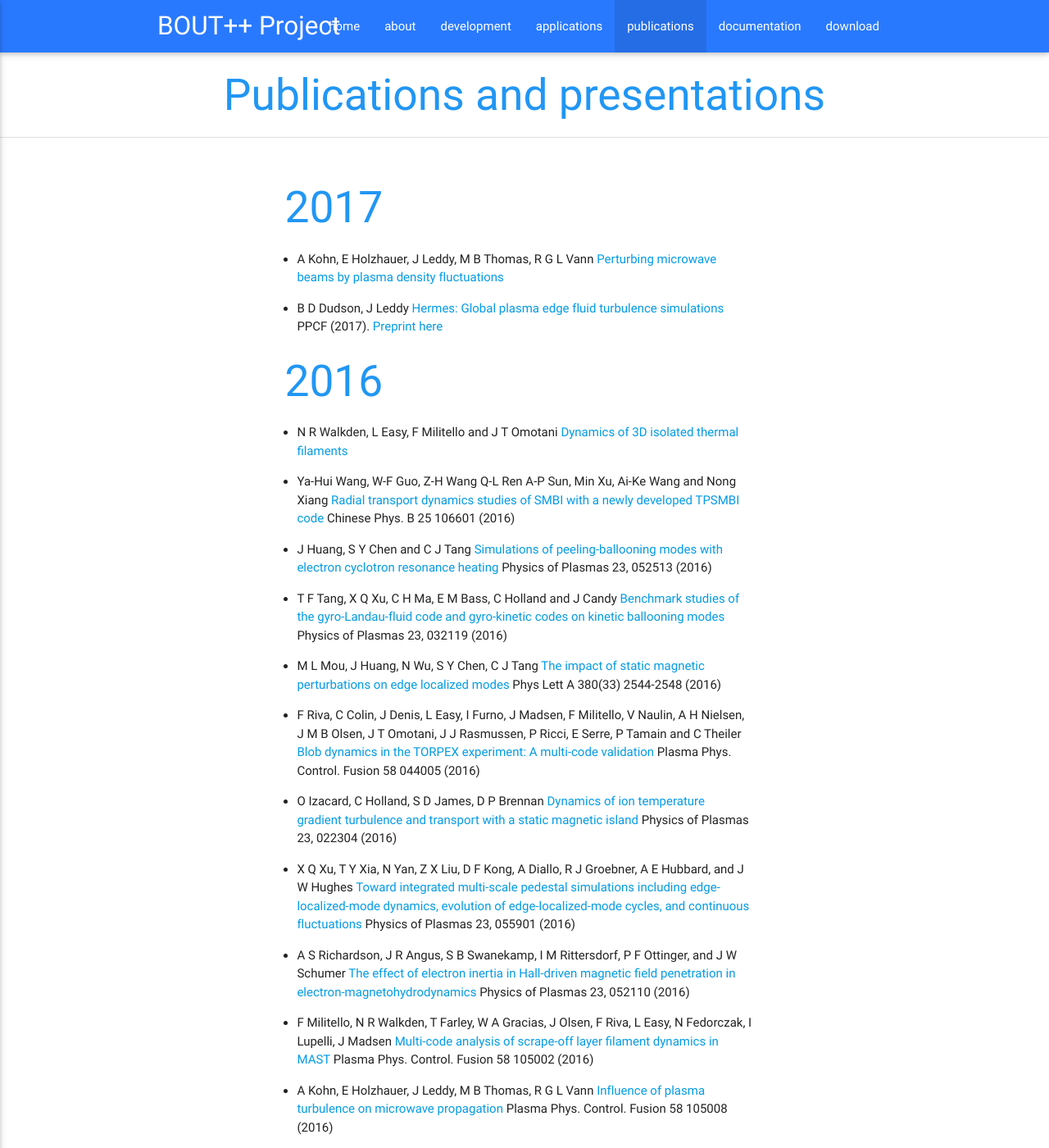
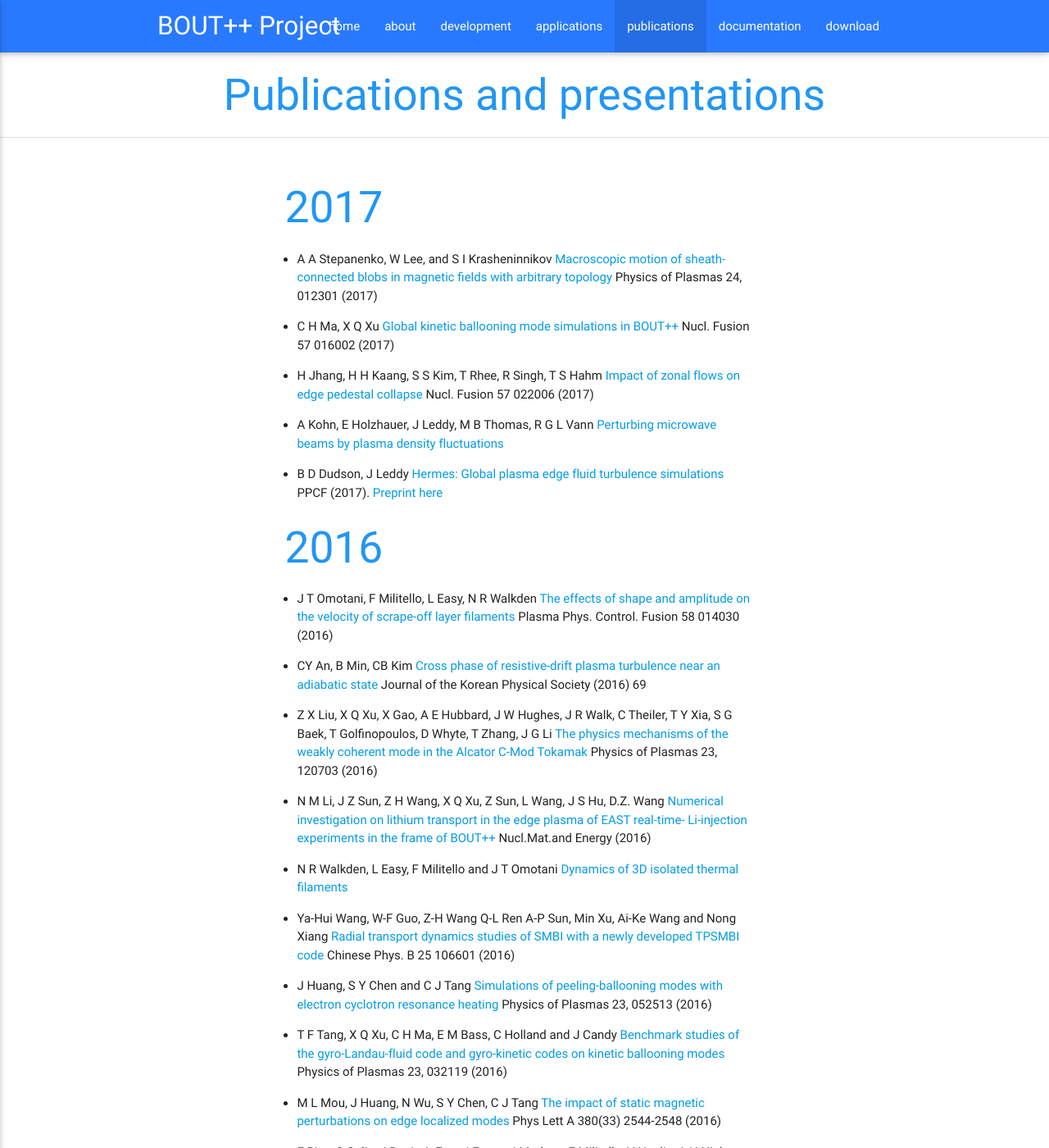
Before and after one commit to boutproject/boutproject.github.io, a Jekyll site: the page built from publications/index.md, in a window 1280 px wide and 1400 px high. Shown: the whole window at 82% size. Built offline with Jekyll 4.4.1, drawn with Linux system fonts in a browser that asks for light colours; some of the changed text lies outside the part shown.

Commit message:
More papers

```diff
--- a/publications/index.md
+++ b/publications/index.md
@@ -8,12 +8,19 @@
 2017
 ----
 
+* A A Stepanenko, W Lee, and S I Krasheninnikov [Macroscopic motion of sheath-connected blobs in magnetic fields with arbitrary topology](http://doi.org/10.1063/1.4972800) Physics of Plasmas 24, 012301 (2017)
+* C H Ma, X Q Xu [Global kinetic ballooning mode simulations in BOUT++](http://doi.org/10.1088/0029-5515/57/1/016002) Nucl. Fusion 57 016002 (2017)
+* H Jhang, H H Kaang, S S Kim, T Rhee, R Singh, T S Hahm [Impact of zonal flows on edge pedestal collapse](http://doi.org/10.1088/0029-5515/57/2/022006) Nucl. Fusion 57 022006 (2017)
 * A Kohn, E Holzhauer, J Leddy, M B Thomas, R G L Vann [Perturbing microwave beams by plasma density fluctuations](https://arxiv.org/abs/1703.05182)
 * B D Dudson, J Leddy [Hermes: Global plasma edge fluid turbulence simulations](https://doi.org/10.1088/1361-6587/aa63d2) PPCF (2017). [Preprint here](https://arxiv.org/abs/1609.03360)
 
 2016
 ----
 
+* J T Omotani, F Militello, L Easy, N R Walkden [The effects of shape and amplitude on the velocity of scrape-off layer filaments](http://dx.doi.org/10.1088/0741-3335/58/1/014030) Plasma Phys. Control. Fusion 58 014030 (2016)
+* CY An, B Min, CB Kim [Cross phase of resistive-drift plasma turbulence near an adiabatic state](http://dx.doi.org/10.3938/jkps.69.1290) Journal of the Korean Physical Society (2016) 69
+* Z X Liu, X Q Xu, X Gao, A E Hubbard, J W Hughes, J R Walk, C Theiler, T Y  Xia, S G Baek, T Golfinopoulos, D Whyte, T Zhang, J G Li [The physics mechanisms of the weakly coherent mode in the Alcator C-Mod Tokamak](http://dx.doi.org/10.1063/1.4972088) Physics of Plasmas 23, 120703 (2016)
+* N M Li, J Z Sun, Z H Wang, X Q Xu, Z Sun, L Wang, J S Hu, D.Z. Wang [Numerical investigation on lithium transport in the edge plasma of EAST real-time- Li-injection experiments in the frame of BOUT++](http://dx.doi.org/10.1016/j.nme.2016.12.009) Nucl.Mat.and Energy (2016)
 * N R Walkden, L Easy, F Militello and J T Omotani [Dynamics of 3D isolated thermal filaments](https://arxiv.org/abs/1606.00582)
 * Ya-Hui Wang, W-F Guo, Z-H Wang Q-L Ren A-P Sun, Min Xu, Ai-Ke Wang and Nong Xiang [Radial transport dynamics studies of SMBI with a newly developed TPSMBI code](https://doi.org/10.1088/1674-1056/25/10/106601) Chinese Phys. B 25 106601 (2016)
 * J Huang, S Y Chen and C J Tang [Simulations of peeling-ballooning modes with electron cyclotron resonance heating](http://dx.doi.org/10.1063/1.4948482) Physics of Plasmas 23, 052513 (2016)
@@ -39,6 +46,7 @@
 2015
 ----
 
+* C H Ma, X Q Xu, P W Xi, and T Y Xia [Impact of relative phase shift on inward turbulent spreading](http://dx.doi.org/10.1063/1.4905644) Physics of Plasmas 22, 010702 (2015)
 * J T Omotani, B D Dudson, E Havlickova, M Umansky [Non-local parallel transport in BOUT++](http://www.sciencedirect.com/science/article/pii/S0022311514007247) Journal of Nuclear Materials 463, 769-772 (2015) [doi:10.1016/j.jnucmat.2014.10.040](http://dx.doi.org/10.1016/j.jnucmat.2014.10.040). [Preprint here](http://arxiv.org/abs/1405.6236).
 
 
```
